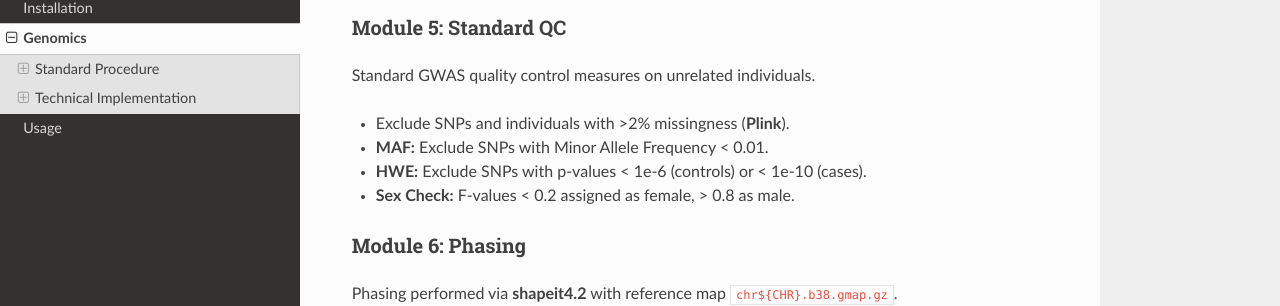
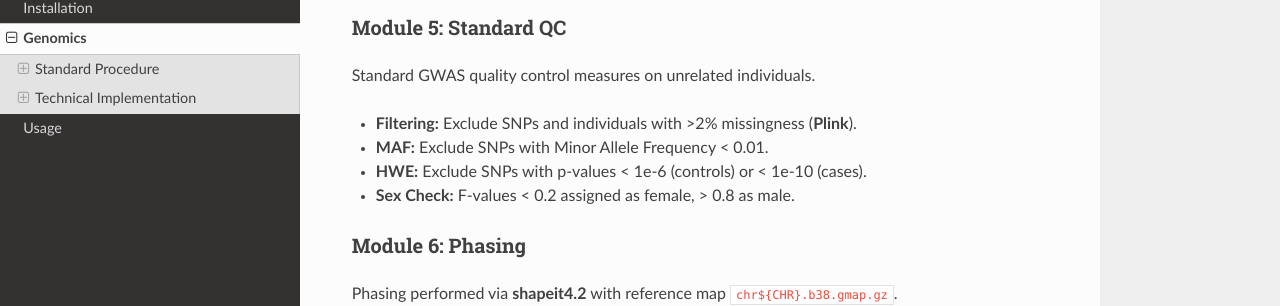
Before and after one commit to and02709/GDC, a Sphinx documentation site: the page built from docs/genomics.rst, in a window 1280 px wide and 900 px high, scrolled down 2429 px. Shown: the part 144-450 px from the top of the window. Built offline with Sphinx 7.4.7 and the Read the Docs theme 3.1.0, drawn with Linux system fonts in a browser that asks for light colours; pages that are not in the unit, such as notebooks, are missing from menus.

Commit message:
Clarify filtering step in Standard QC section

```diff
--- a/docs/genomics.rst
+++ b/docs/genomics.rst
@@ -103,7 +103,7 @@ Module 5: Standard QC
 ~~~~~~~~~~~~~~~~~~~~~
 Standard GWAS quality control measures on unrelated individuals.
 
-* Exclude SNPs and individuals with >2% missingness (**Plink**).
+* **Filtering:** Exclude SNPs and individuals with >2% missingness (**Plink**).
 * **MAF:** Exclude SNPs with Minor Allele Frequency < 0.01.
 * **HWE:** Exclude SNPs with p-values < 1e-6 (controls) or < 1e-10 (cases).
 * **Sex Check:** F-values < 0.2 assigned as female, > 0.8 as male.
```
